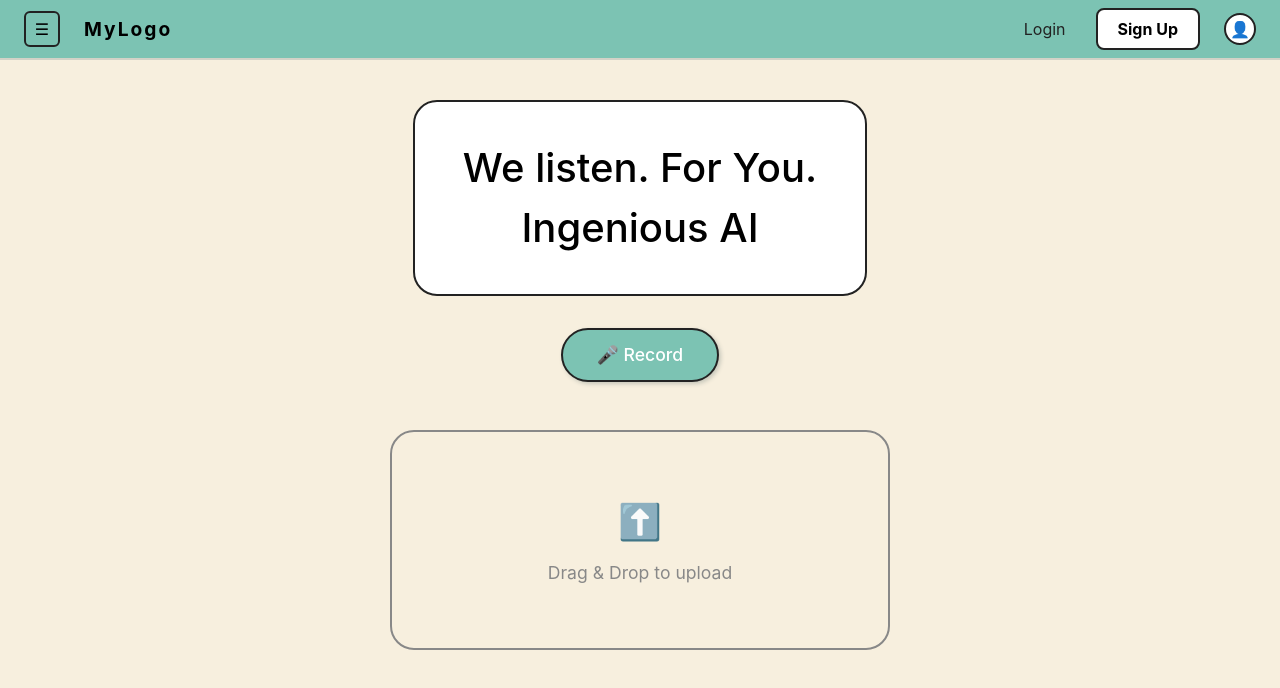
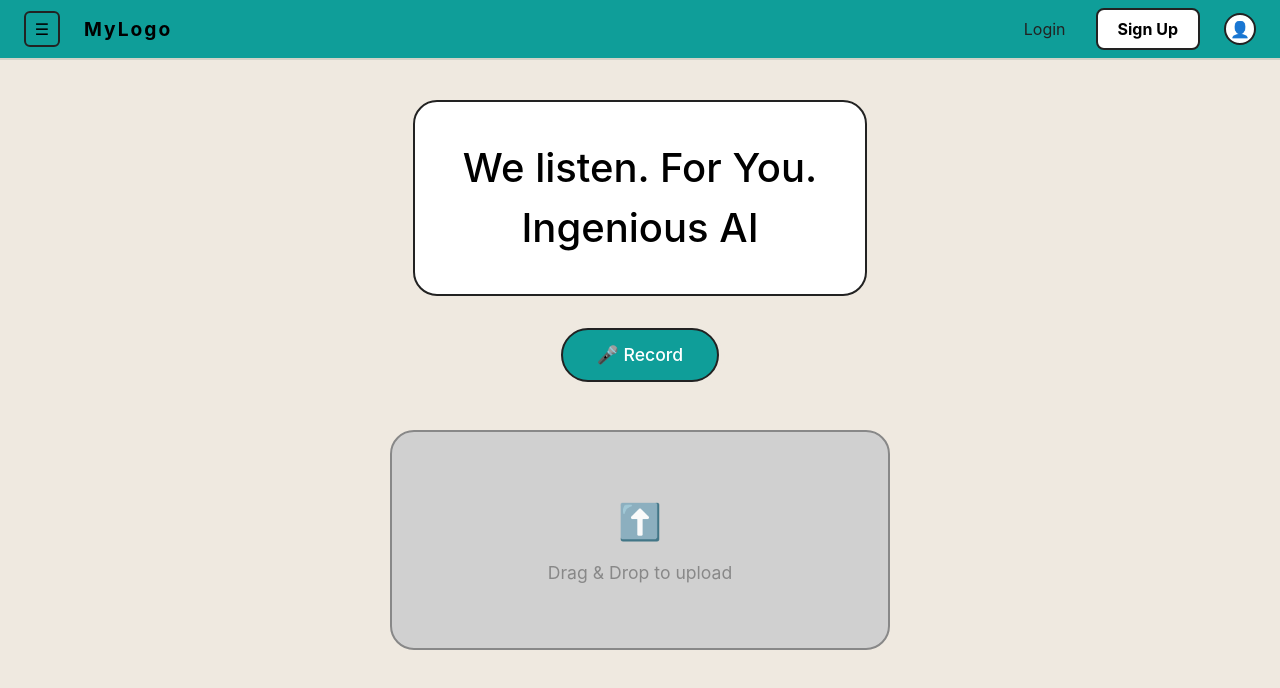
Before and after one commit to SpeedyBonkers/Ingenious-AI, a SvelteKit app: page / in a window 1280 px wide. Shown: the top 688 px of the page. Built offline with nearby package versions, Linux system fonts and the light colour scheme.

Commit message:
added overflow and cleaned up

```diff
--- a/src/routes/+page.svelte
+++ b/src/routes/+page.svelte
@@ -21,17 +21,19 @@
     <div class="icon">⬆️</div>
     Drag & Drop to upload
   </div>
+
 </main>
 
 <style>
   :global(body) {
-    background: #f7efde;
+    background: #efe9e0;
     font-family: "Inter", Arial, sans-serif;
     margin: 0;
+    overflow-y: auto;
   }
 
   .header {
-    background: #7cc3b3;
+    background: #0F9e99;
     height: 60px;
     display: flex;
     align-items: center;
@@ -107,6 +109,7 @@
     display: flex;
     flex-direction: column;
     align-items: center;
+    overflow: auto;
   }
 
   .hero-text {
@@ -122,14 +125,14 @@
   }
 
   .record-btn {
-    background: #7cc3b3;
+    background: #0f9e99;
     color: #fff;
     border: 2px solid #222;
     border-radius: 30px;
     padding: 12px 34px;
     font-size: 1.1rem;
     font-weight: 500;
-    box-shadow: 2px 2px 4px #c6c6ba;
+    box-shadow: 2px 2px 4px #efe9e0;
     display: flex;
     align-items: center;
     gap: 8px;
@@ -139,13 +142,13 @@
   }
 
   .record-btn:hover {
-    background: #6ab2a1;
+    background: #0f9e99;
   }
 
   .upload-box {
     width: 500px;
     height: 220px;
-    background: #f7efde;
+    background: #d0d0d0;
     border: 2px solid #888;
     border-radius: 24px;
     display: flex;
```
